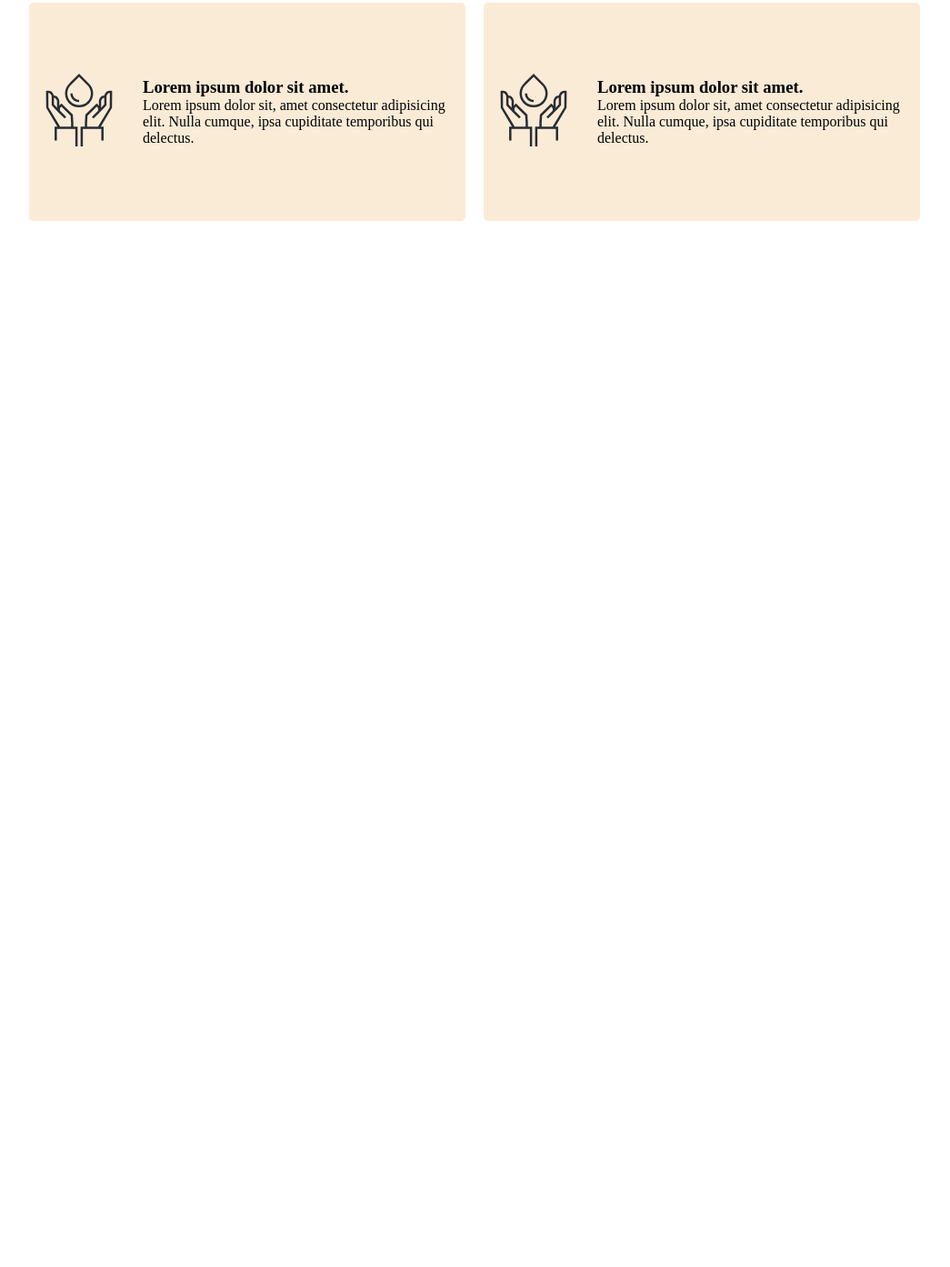
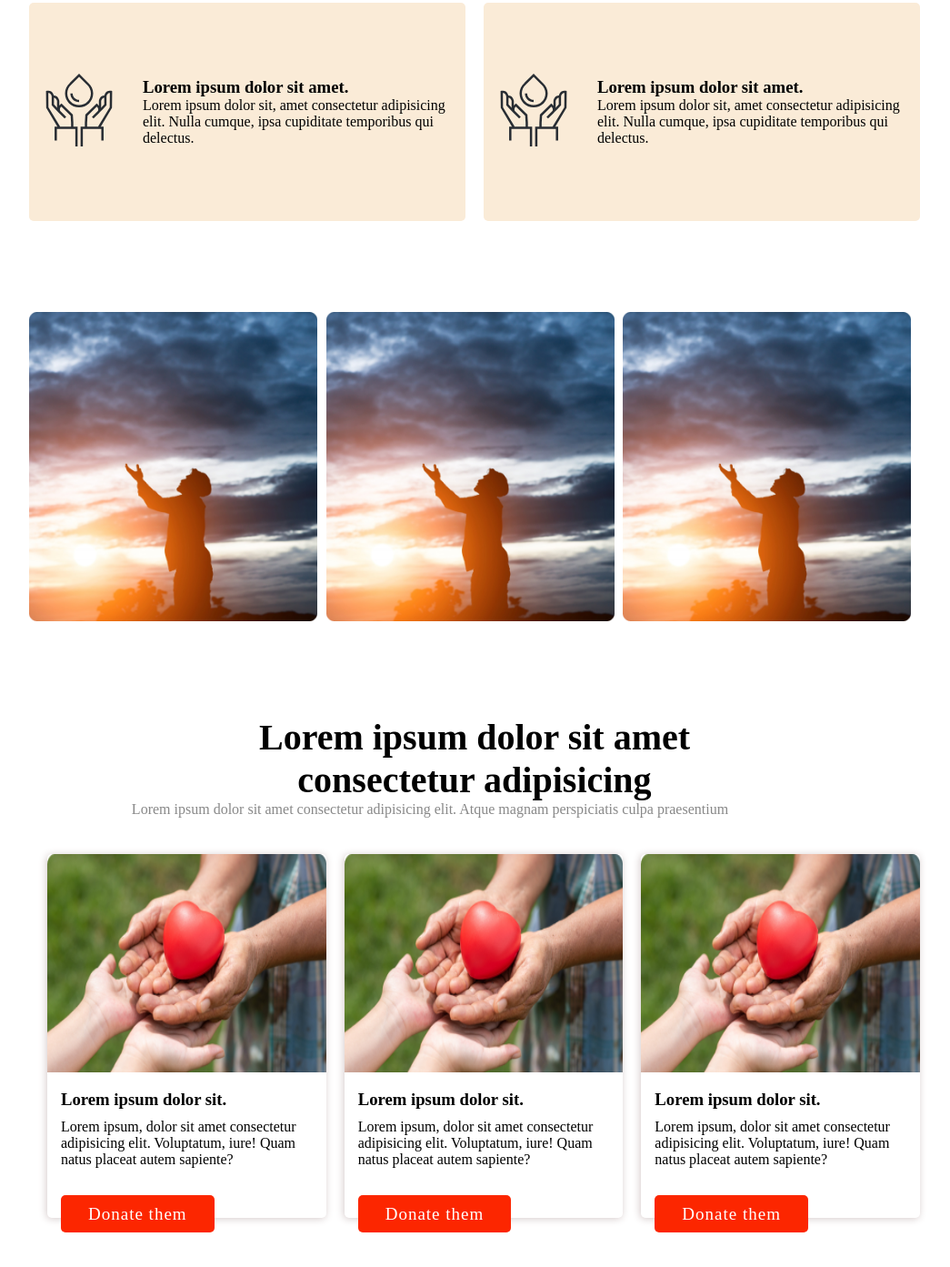
Before and after one commit to Sharminaktermetu/eid-zakat, a plain HTML site: page index.html in a window 1280 px wide. Shown: the part 2035-3428 px from the top of the page at 91% size, without its empty margins (118-1163 px from the left). Before the commit the page ends 2378 px from the top, so only its background shows below. Drawn offline with Linux system fonts and the light colour scheme.

Commit message:
main part added

```diff
--- a/index.html
+++ b/index.html
@@ -103,6 +103,64 @@
                     </div>
                 </div>
         </section>
+        <section>
+            <div class="pray container">
+            <div class="one-img">
+            <img src="images/Rectangle 251.png" alt="">
+            </div>
+            <div class="two-img">
+                <img src="images/Rectangle 251.png" alt="">
+            </div>
+            <div class="three-img">
+                <img src="images/Rectangle 251.png" alt="">
+            </div>
+        </div>
+        </section>
+        <section>
+            <div class="container">
+                <div class="info-text">
+                    <h1>Lorem ipsum dolor sit amet <br> consectetur adipisicing </h1>
+                    <p>Lorem ipsum dolor sit amet consectetur adipisicing elit. Atque magnam perspiciatis culpa praesentium </p>
+                </div>
+
+            <div class="give-love">
+                <div class="love-cart">
+                    <img src="images/Rectangle 252.png" alt="">
+                <div class="love-text">
+                    <h3>Lorem ipsum dolor sit.</h3>
+                <p>Lorem ipsum, dolor sit amet consectetur adipisicing elit. Voluptatum, iure! Quam natus placeat autem sapiente?</p>
+                <div class="link-btn">
+                    <a href="#">Donate them</a>
+                   </div>
+                </div>
+                </div>
+                <div class="love-cart">
+                    <img src="images/Rectangle 252.png" alt="">
+                    <div class="love-text">
+                        <h3>Lorem ipsum dolor sit.</h3>
+                    <p>Lorem ipsum, dolor sit amet consectetur adipisicing elit. Voluptatum, iure! Quam natus placeat autem sapiente?</p>
+                    <div class="link-btn">
+                        <a href="#">Donate them</a>
+                       </div>
+                    </div>
+                </div>
+                <div class="love-cart">
+                    <img src="images/Rectangle 252.png" alt="">
+                    <div class="love-text">
+                        <h3>Lorem ipsum dolor sit.</h3>
+                    <p>Lorem ipsum, dolor sit amet consectetur adipisicing elit. Voluptatum, iure! Quam natus placeat autem sapiente?</p>
+                    <div class="link-btn">
+                        <a href="#">Donate them</a>
+                       </div>
+                    </div>
+                </div>
+
+            </div>
+        </div>
+        </section>
     </main>
+    <footer>
+
+    </footer>
 </body>
 </html>
--- a/style.css
+++ b/style.css
@@ -91,3 +91,30 @@ section{
 .cart-text{
     padding: 15px;
 }
+/* pray part */
+.pray{
+    display: flex;
+}
+.pray img{
+    width: 97%;
+}
+/* give love part */
+.give-love{
+    display: flex;
+}
+.give-love img{
+    height: 30vh;
+    width: 100%;
+}
+.love-cart{
+    box-shadow: -1px 1px 8px 0px #d5caca;
+    height: 400px;
+    margin-left: 20px;
+    border-radius: 5px;
+}
+.love-text{
+    padding: 15px;
+}
+.love-text p{
+    margin: 10px 0px 40px 0px;
+}
```
Also changed, not shown: images/Rectangle 252.png (added).
